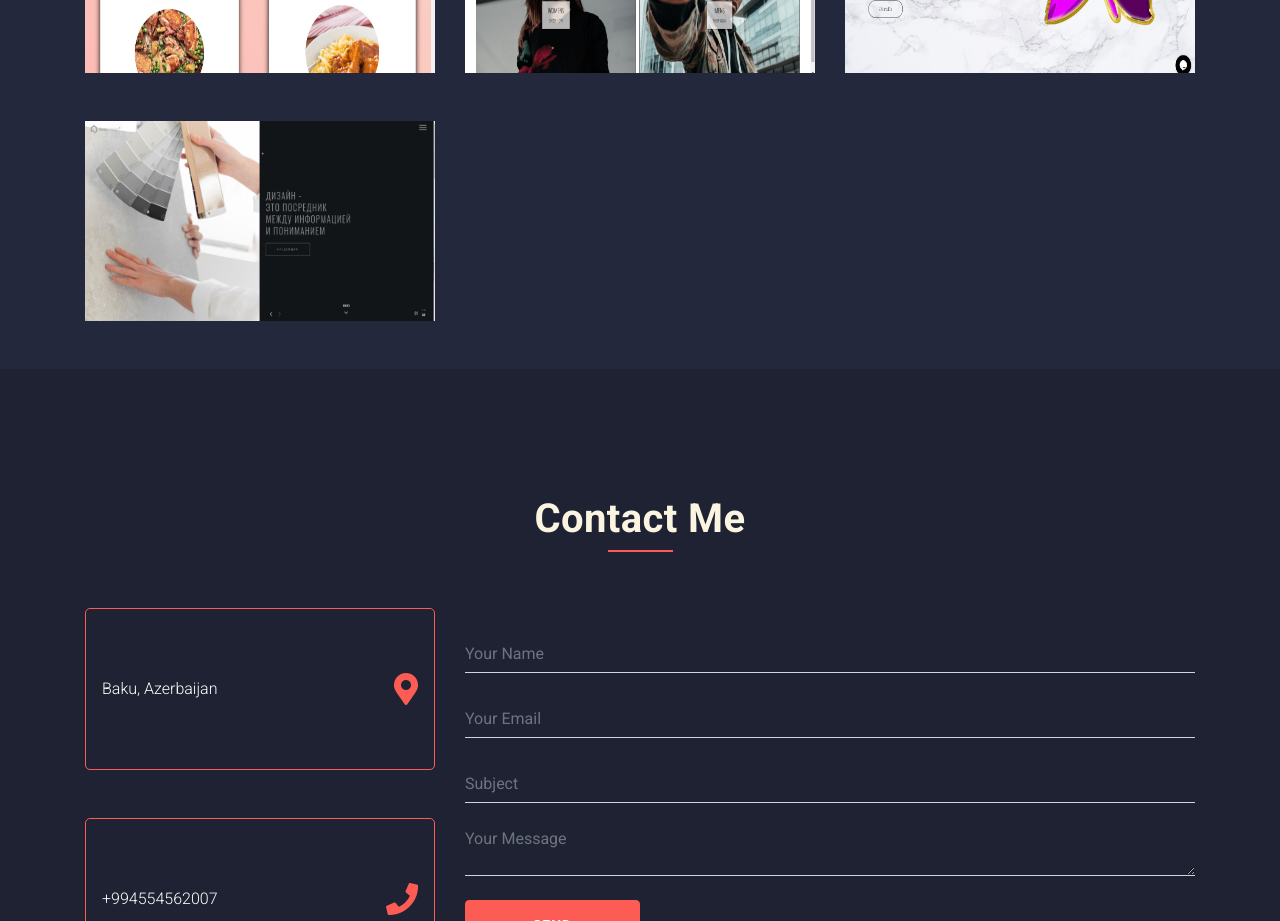
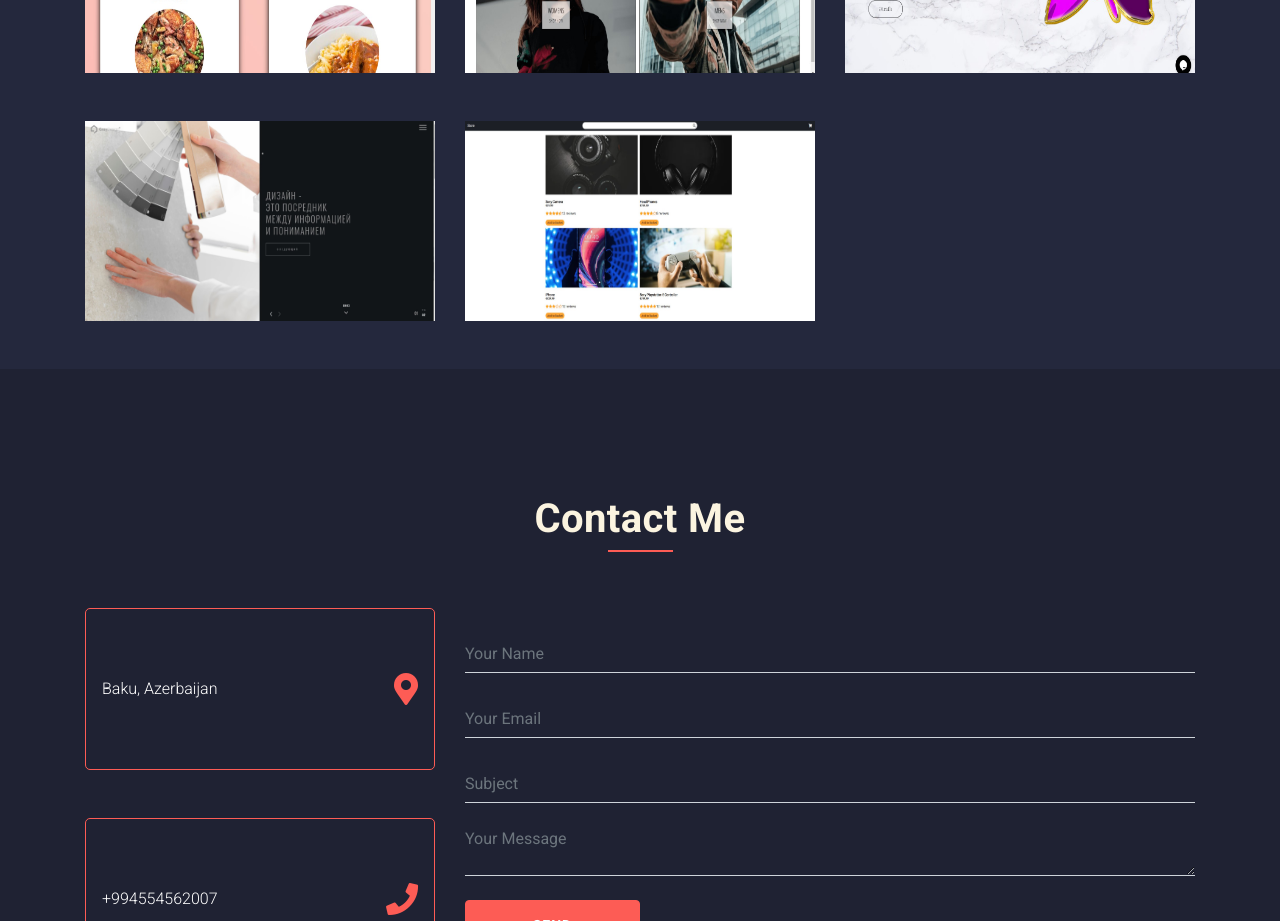
Before and after one commit to Importants-Project/Cv, a React (Create React App) app: page / in a window 1280 px wide. Shown: the part 4140-5061 px from the top of the page. Built offline with nearby package versions, Linux system fonts and the light colour scheme.

Commit message:
new portfolio

```diff
--- a/src/components/Portfolio/Tab/tabList.js
+++ b/src/components/Portfolio/Tab/tabList.js
@@ -16,6 +16,7 @@ import ReactFood from '../../../assets/img/reactFood.jpg';
 import ReactShop from '../../../assets/img/reactShop.jpg';
 import Karabag from '../../../assets/img/karabag.jpg';
 import GrayAz from '../../../assets/img/grayAz.jpg';
+import ReactShopContext from '../../../assets/img/shopContext.jpg'
 
 class TabList extends Component {
 
@@ -51,6 +52,8 @@ class TabList extends Component {
                         <TabsRow img={ReactShop} title='React Shop' link='https://shopbyme.netlify.app/' />
                         <TabsRow img={Karabag} title='Karabakh Scent' link='https://karabakhscent.az/' />
                         <TabsRow img={GrayAz} title='Gray' link='https://gray.az/' />
+                        <TabsRow img={ReactShopContext} title='React Shop Context' link='https://shop-react-context.netlify.app/' />
+
                     </MDBRow>
 
                 </Tab>
@@ -77,7 +80,7 @@ class TabList extends Component {
                         <TabsRow img={ReactBarber} title='React Barber' link='https://barber-react.netlify.app/home' />
                         <TabsRow img={ReactFood} title='React Food' link='https://foodreact.netlify.app/' />
                         <TabsRow img={ReactShop} title='React Shop' link='https://shopbyme.netlify.app/' />
-
+                        <TabsRow img={ReactShopContext} title='React Shop Context' link='https://shop-react-context.netlify.app/' />
                     </MDBRow>
                 </Tab>
 
```
Also changed, not shown: src/assets/img/shopContext.jpg (added).
